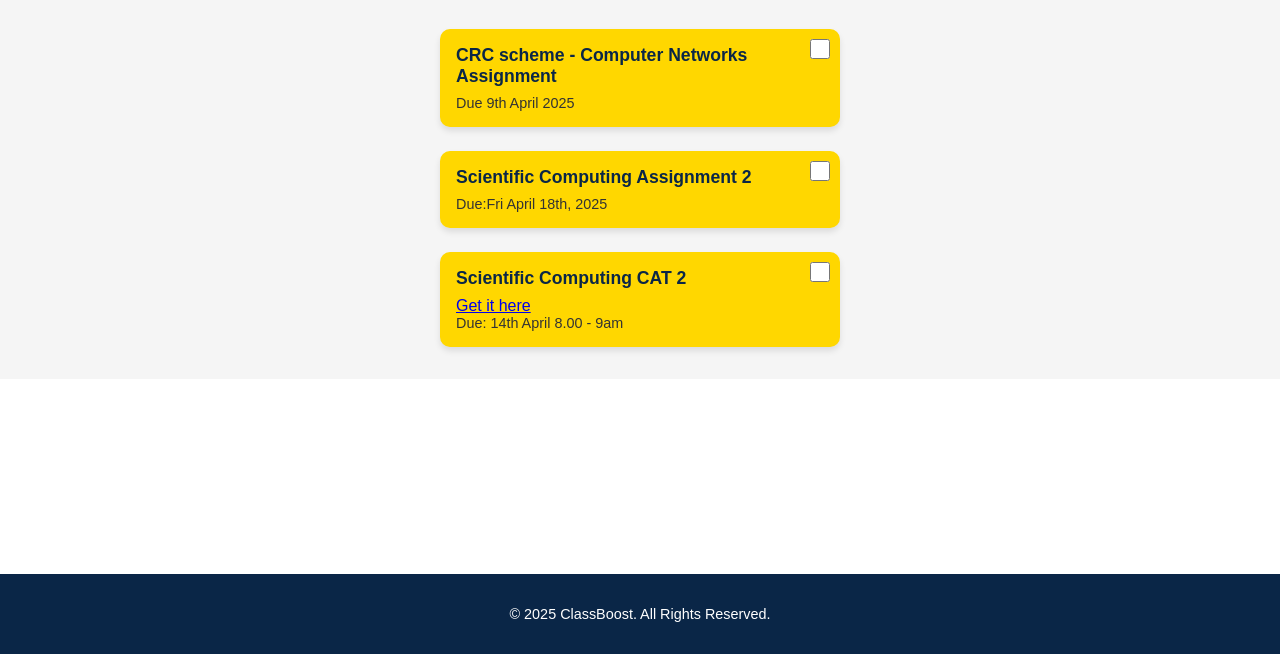
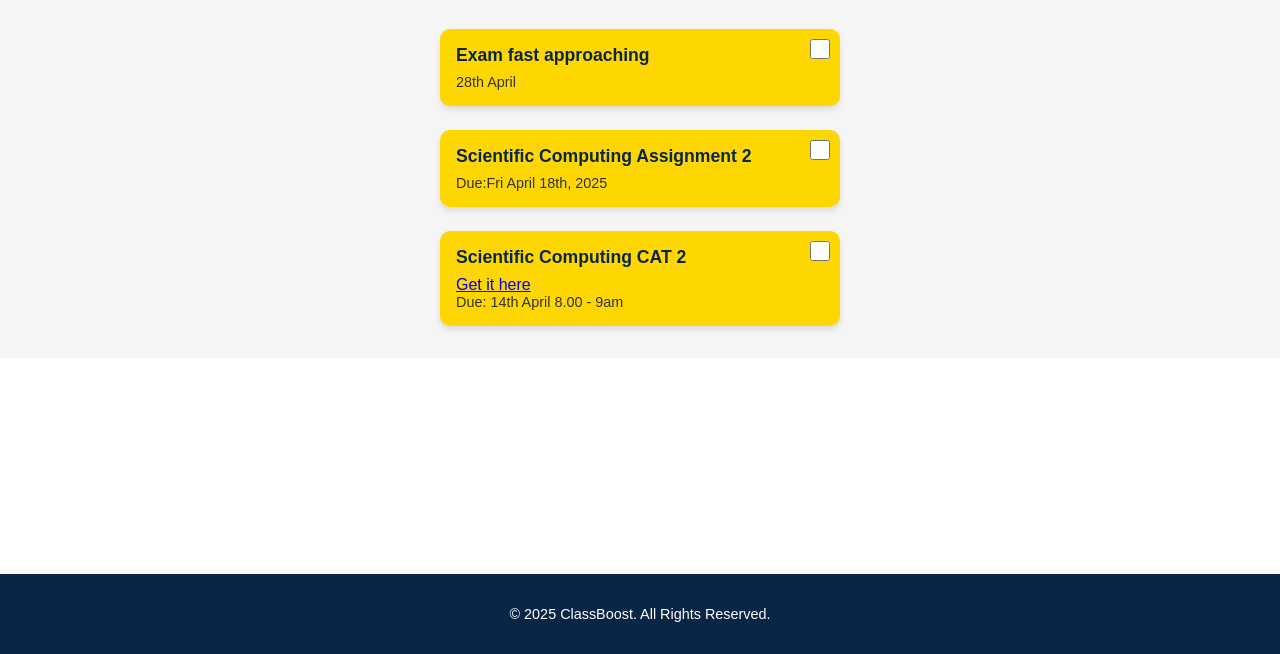
Before and after one commit to lezz100/okoa-sem, a plain HTML site: page todo.html in a window 1280 px wide. Shown: the part 146-800 px from the top of the page. Drawn offline with Linux system fonts and the light colour scheme.

Commit message:
more recent events

```diff
--- a/todo.html
+++ b/todo.html
@@ -34,8 +34,8 @@
       <div class="sticky-note">
         <input type="checkbox" class="task-checkbox">
         <div class="task-content">
-          <p class="task-title">CRC scheme - Computer Networks Assignment</p>
-          <p class="task-details"> Due 9th April 2025</p>
+          <p class="task-title">Exam fast approaching</p>
+          <p class="task-details"> 28th April </p>
         </div>
       </div>
 
```
Also changed, not shown: rep.html (+1 -1 lines).
